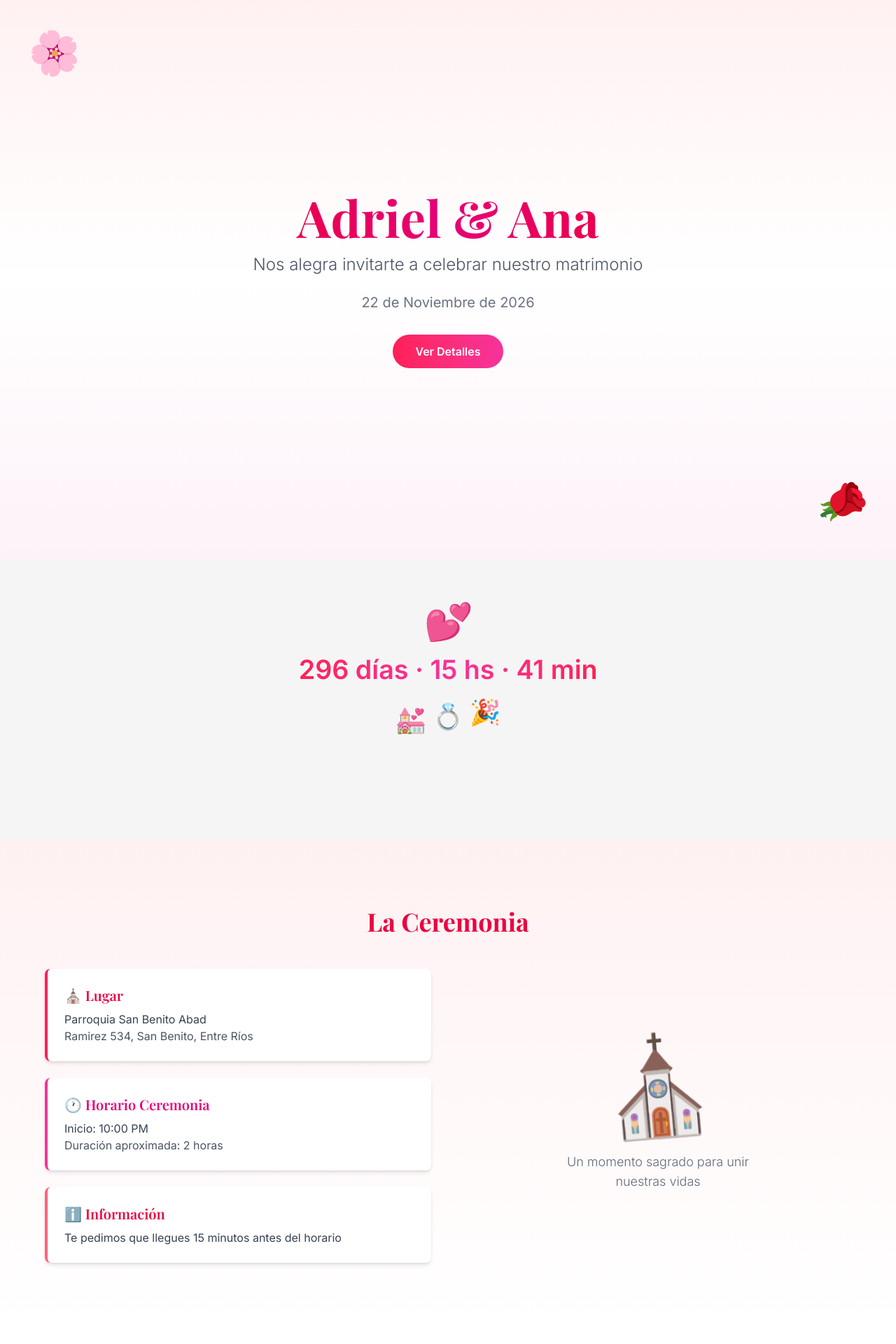
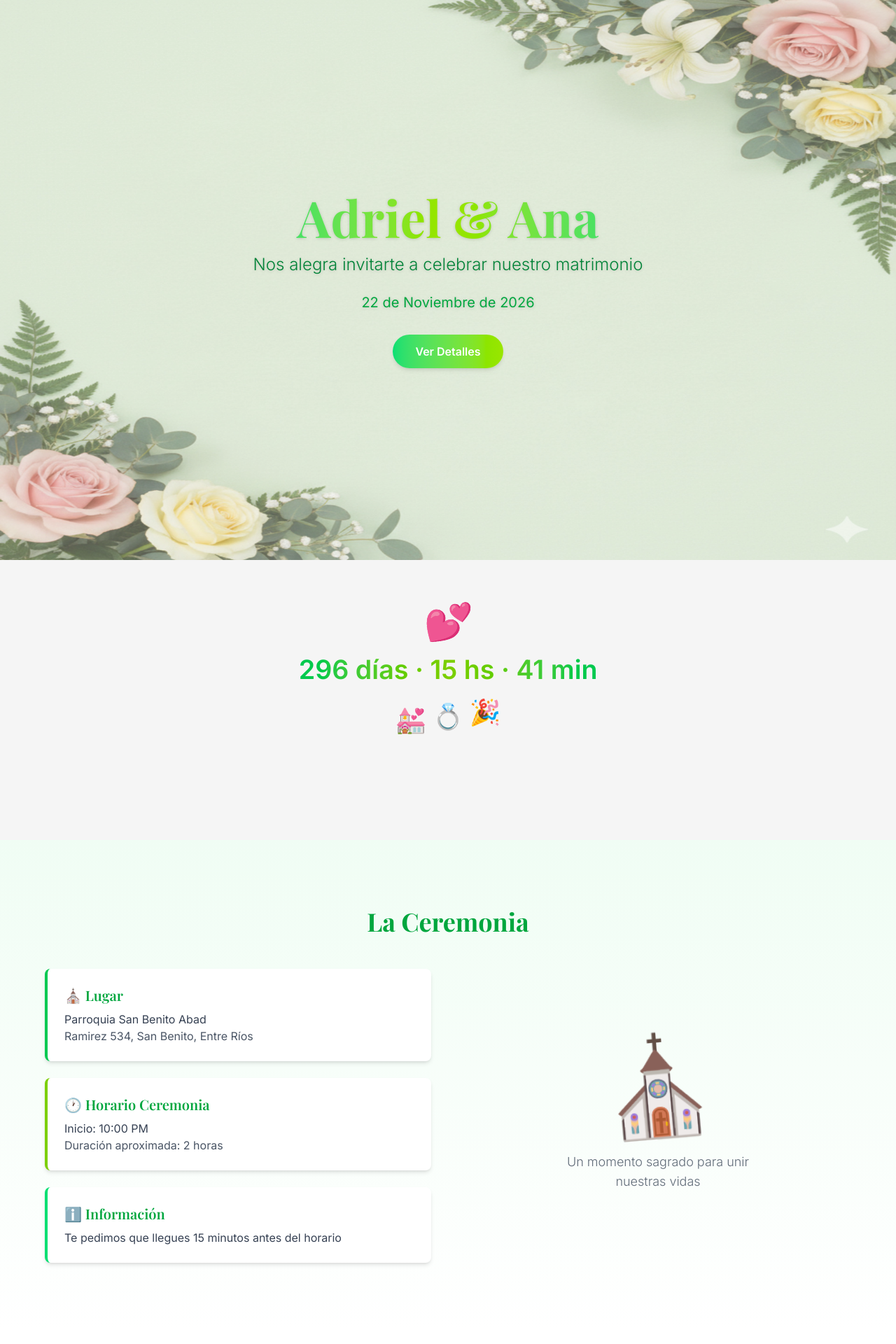
Before and after one commit to adrielg/wedding-invitation, a Next.js app: page / in a window 1280 px wide. Shown: the top 1920 px of the page at 70% size. Built offline with nearby package versions, Linux system fonts and the light colour scheme; a web font is replaced by a local one.

Commit message:
feat: change css

```diff
--- a/app/components/Ceremony.tsx
+++ b/app/components/Ceremony.tsx
@@ -1,13 +1,14 @@
 "use client";
 
 import { motion } from "framer-motion";
+import { theme, tw } from "@/app/styles/theme";
 
 export default function Ceremony() {
   return (
-    <section className="py-24 px-6 bg-gradient-to-b from-rose-50 to-white">
+    <section className={`py-24 px-6 ${theme.gradients.background}`}>
       <div className="max-w-6xl mx-auto">
         <motion.h2
-          className="text-4xl font-serif font-bold text-center mb-4 text-rose-600"
+          className={`text-4xl font-serif font-bold text-center mb-4 ${theme.text.heading}`}
           initial={{ opacity: 0 }}
           whileInView={{ opacity: 1 }}
           viewport={{ once: true }}
@@ -32,8 +33,8 @@ export default function Ceremony() {
             whileInView={{ opacity: 1, x: 0 }}
             viewport={{ once: true }}
           >
-            <div className="p-6 bg-white rounded-lg shadow-md border-l-4 border-rose-500">
-              <h3 className="text-xl font-semibold text-rose-600 mb-2">⛪ Lugar</h3>
+            <div className={`${tw.card} ${theme.borders.primary}`}>
+              <h3 className={`text-xl font-semibold ${theme.text.heading} mb-2`}>⛪ Lugar</h3>
               <p className="text-gray-700">
                 Parroquia San Benito Abad
               </p>
@@ -42,14 +43,14 @@ export default function Ceremony() {
               </p>
             </div>
 
-            <div className="p-6 bg-white rounded-lg shadow-md border-l-4 border-pink-500">
-              <h3 className="text-xl font-semibold text-pink-600 mb-2">🕐 Horario Ceremonia</h3>
+            <div className={`${tw.card} ${theme.borders.secondary}`}>
+              <h3 className={`text-xl font-semibold ${theme.text.body.replace('emerald', 'teal')} mb-2`}>🕐 Horario Ceremonia</h3>
               <p className="text-gray-700">Inicio: 10:00 PM</p>
               <p className="text-gray-600">Duración aproximada: 2 horas</p>
             </div>
 
-            <div className="p-6 bg-white rounded-lg shadow-md border-l-4 border-rose-400">
-              <h3 className="text-xl font-semibold text-rose-600 mb-2">ℹ️ Información</h3>
+            <div className={`${tw.card} ${theme.borders.light}`}>
+              <h3 className={`text-xl font-semibold ${theme.text.heading} mb-2`}>ℹ️ Información</h3>
               <p className="text-gray-700">
                 Te pedimos que llegues 15 minutos antes del horario
               </p>
--- a/app/components/Countdown.tsx
+++ b/app/components/Countdown.tsx
@@ -2,6 +2,7 @@
 
 import { useEffect, useState } from "react";
 import { motion } from "framer-motion";
+import { theme } from "@/app/styles/theme";
 
 const EVENT_DATE = new Date("2026-11-22T12:30:00");
 
@@ -50,7 +51,7 @@ export default function Countdown() {
           💕
         </motion.div>
         <motion.p
-          className="text-2xl sm:text-3xl md:text-4xl font-semibold bg-gradient-to-r from-rose-500 via-pink-500 to-rose-500 bg-clip-text text-transparent"
+          className={`text-2xl sm:text-3xl md:text-4xl font-semibold ${theme.gradients.countdown}`}
           animate={{ scale: [1, 1.05, 1] }}
           transition={{ duration: 1.5, repeat: Infinity }}
         >
--- a/app/components/Footer.tsx
+++ b/app/components/Footer.tsx
@@ -1,26 +1,22 @@
 "use client";
 
 import { motion } from "framer-motion";
+import { theme } from "@/app/styles/theme";
 
 export default function Footer() {
   return (
     <motion.footer
-      className="bg-gradient-to-r from-rose-900 to-pink-900 text-white py-12 px-6"
+      className={`${theme.gradients.footer} text-white py-12 px-6`}
       initial={{ opacity: 0 }}
       whileInView={{ opacity: 1 }}
       viewport={{ once: true }}
     >
       <div className="max-w-6xl mx-auto text-center">
         <h3 className="text-2xl font-serif mb-4">Adriel & Ana</h3>
-        <p className="text-rose-100 mb-6">
+        <p className={`${theme.text.light} mb-6`}>
           Gracias por acompañarnos en este día tan especial
         </p>
-        <div className="flex justify-center gap-6 mb-8">
-          <a href="#" className="hover:text-rose-300 transition">📱</a>
-          <a href="#" className="hover:text-rose-300 transition">💌</a>
-          <a href="#" className="hover:text-rose-300 transition">📍</a>
-        </div>
-        <p className="text-sm text-rose-200">© 2026 Adriel & Ana. Todos los derechos reservados.</p>
+        <p className={`text-sm ${theme.text.light.replace('100', '200')}`}>© 2026. Todos los derechos reservados.</p>
       </div>
     </motion.footer>
   );
--- a/app/components/Gallery.tsx
+++ b/app/components/Gallery.tsx
@@ -2,6 +2,7 @@
 
 import { motion } from "framer-motion";
 import { useState } from "react";
+import { theme } from "@/app/styles/theme";
 
 export default function Gallery() {
   const [selectedId, setSelectedId] = useState<number | null>(null);
@@ -19,7 +20,7 @@ export default function Gallery() {
     <section className="py-24 px-6 bg-white">
       <div className="max-w-6xl mx-auto">
         <motion.h2
-          className="text-4xl font-serif font-bold text-center mb-16 text-rose-600"
+          className={`text-4xl font-serif font-bold text-center mb-16 ${theme.text.heading}`}
           initial={{ opacity: 0 }}
           whileInView={{ opacity: 1 }}
           viewport={{ once: true }}
--- a/app/components/Hero.tsx
+++ b/app/components/Hero.tsx
@@ -1,6 +1,7 @@
 "use client";
 
 import { motion } from "framer-motion";
+import { theme, tw } from "@/app/styles/theme";
 
 export default function Hero() {
   const containerVariants = {
@@ -30,51 +31,52 @@ export default function Hero() {
 
   return (
     <motion.section
-      className="relative w-full h-screen flex items-center justify-center bg-gradient-to-b from-rose-50 via-white to-pink-50 overflow-hidden"
+      className="relative w-full h-screen flex items-center justify-center overflow-hidden"
       initial="hidden"
       animate="visible"
       variants={containerVariants}
     >
+      {/* Background image */}
+      <div className="absolute inset-0 z-0">
+        <picture>
+          <source media="(max-width: 768px)" srcSet="/photos/wedding-frame-mobile.png" />
+          <source media="(min-width: 769px)" srcSet="/photos/wedding-frame-desktop.png" />
+          <img
+            src="/photos/wedding-frame-desktop.png"
+            alt="Wedding frame"
+            className="w-full h-full object-fill"
+          />
+        </picture>
+        {/* Semi-transparent overlay para mejorar legibilidad */}
+        <div className="absolute inset-0 bg-white/30" />
+      </div>
+
       {/* Decorative elements */}
-      <motion.div
-        className="absolute top-10 left-10 text-6xl"
-        animate={{ rotate: 360, y: [0, 20, 0] }}
-        transition={{ duration: 8, repeat: Infinity }}
-      >
-        🌸
-      </motion.div>
-      <motion.div
-        className="absolute bottom-10 right-10 text-6xl"
-        animate={{ rotate: -360, y: [0, -20, 0] }}
-        transition={{ duration: 10, repeat: Infinity }}
-      >
-        🌹
-      </motion.div>
 
       <div className="text-center z-10 px-6">
         <motion.h1
-          className="text-5xl sm:text-6xl md:text-7xl font-serif font-bold bg-gradient-to-r from-rose-600 via-pink-600 to-rose-600 bg-clip-text text-transparent mb-4"
+          className={`text-5xl sm:text-6xl md:text-7xl font-serif font-bold ${theme.gradients.text} mb-4 drop-shadow-sm`}
           variants={itemVariants}
         >
           Adriel & Ana
         </motion.h1>
 
         <motion.p
-          className="text-xl sm:text-2xl text-gray-600 mb-6 font-light"
+          className={`text-xl sm:text-2xl ${theme.text.subheading} mb-6 font-light drop-shadow-sm`}
           variants={itemVariants}
         >
           Nos alegra invitarte a celebrar nuestro matrimonio
         </motion.p>
 
         <motion.p
-          className="text-lg sm:text-xl text-gray-500 mb-8"
+          className={`text-lg sm:text-xl ${theme.text.body} mb-8 drop-shadow-sm`}
           variants={itemVariants}
         >
           22 de Noviembre de 2026
         </motion.p>
 
         <motion.button
-          className="px-8 py-3 bg-gradient-to-r from-rose-500 to-pink-500 text-white rounded-full font-semibold hover:shadow-lg transition-shadow"
+          className={tw.button}
           variants={itemVariants}
           whileHover={{ scale: 1.05 }}
           whileTap={{ scale: 0.95 }}
--- /dev/null
+++ b/app/styles/theme.ts
@@ -0,0 +1,56 @@
+export const theme = {
+  // Colores principales - CAMBIA AQUÍ para cambiar toda la app
+  colors: {
+    primary: "green",      // Cambia "emerald" por "green", "lime", "mint", etc.
+    secondary: "lime",     // Cambia "teal" por "lime", "green", "cyan", etc.
+  },
+
+  // Clases de gradientes
+  gradients: {
+    text: "bg-gradient-to-r from-green-400 via-lime-400 to-green-400 bg-clip-text text-transparent",
+    button: "bg-gradient-to-r from-green-400 to-lime-400",
+    buttonHover: "hover:from-green-500 hover:to-lime-500",
+    background: "bg-gradient-to-b from-green-50 to-white",
+    backgroundReverse: "bg-gradient-to-b from-white to-green-50",
+    footer: "bg-gradient-to-r from-green-800 to-lime-800",
+    timeline: "bg-gradient-to-b from-green-300 to-lime-300",
+    countdown: "bg-gradient-to-r from-green-500 via-lime-500 to-green-500 bg-clip-text text-transparent",
+  },
+
+  // Clases de texto
+  text: {
+    heading: "text-green-600",
+    subheading: "text-green-700",
+    body: "text-green-600",
+    light: "text-green-100",
+    lightHover: "hover:text-green-300",
+    linkHover: "hover:text-green-600",
+  },
+
+  // Clases de bordes
+  borders: {
+    primary: "border-green-500",
+    secondary: "border-lime-500",
+    light: "border-green-400",
+  },
+
+  // Clases de focus
+  focus: {
+    input: "focus:border-green-500",
+  },
+
+  // Clases de backgrounds
+  backgrounds: {
+    card: "from-green-50 to-lime-50",
+    cardReverse: "from-lime-50 to-green-50",
+    success: "bg-green-50 border-green-500 text-green-700",
+  },
+};
+
+// Clases como strings para usar directamente en className
+export const tw = {
+  heading: `text-4xl font-serif font-bold text-center ${theme.text.heading}`,
+  button: `px-8 py-3 ${theme.gradients.button} text-white rounded-full font-semibold hover:shadow-lg transition-shadow shadow-md ${theme.gradients.buttonHover}`,
+  card: `p-6 bg-white rounded-lg shadow-md border-l-4`,
+  inputFocus: `w-full px-4 py-3 border-2 border-gray-300 rounded-lg ${theme.focus.input} focus:outline-none transition`,
+};
```
Also changed, not shown: app/components/Details.tsx (+6 -5 lines), app/components/Location.tsx (+10 -9 lines), app/components/RsvpForm.tsx (+16 -15 lines), app/components/Timeline.tsx (+5 -4 lines), public/photos/wedding-frame-desktop.png (added), public/photos/wedding-frame-mobile.png (added).
